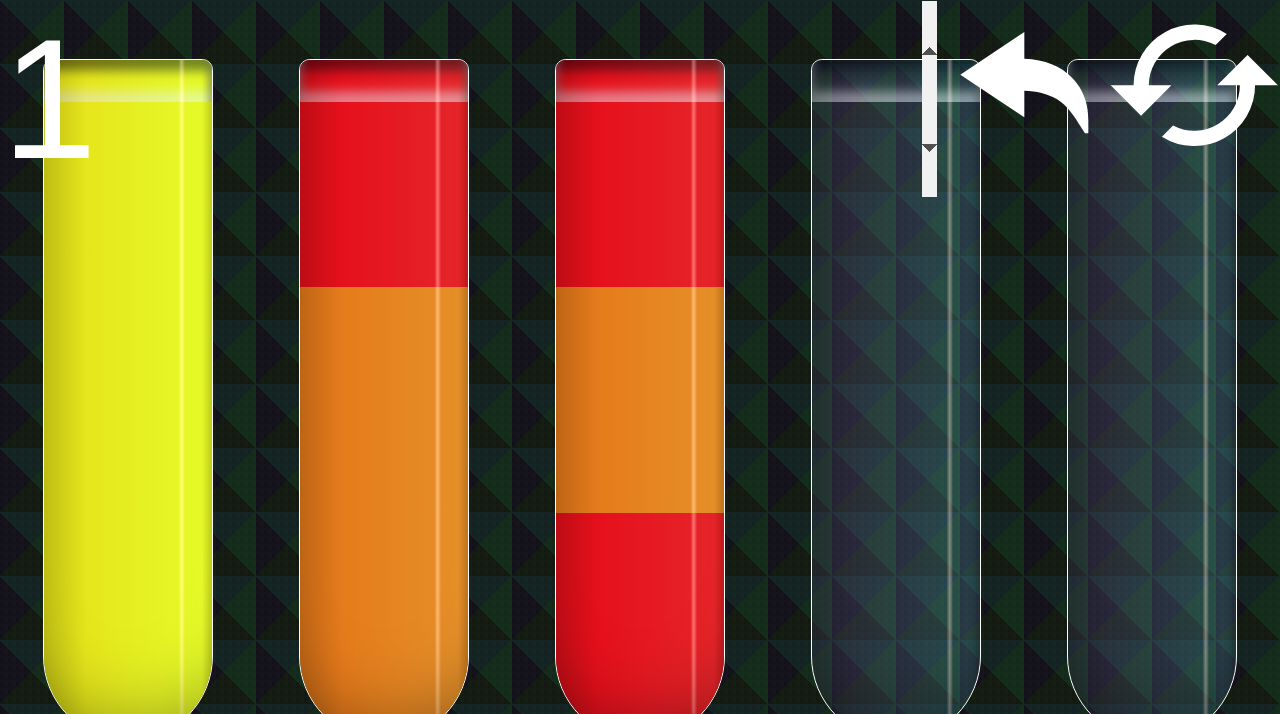
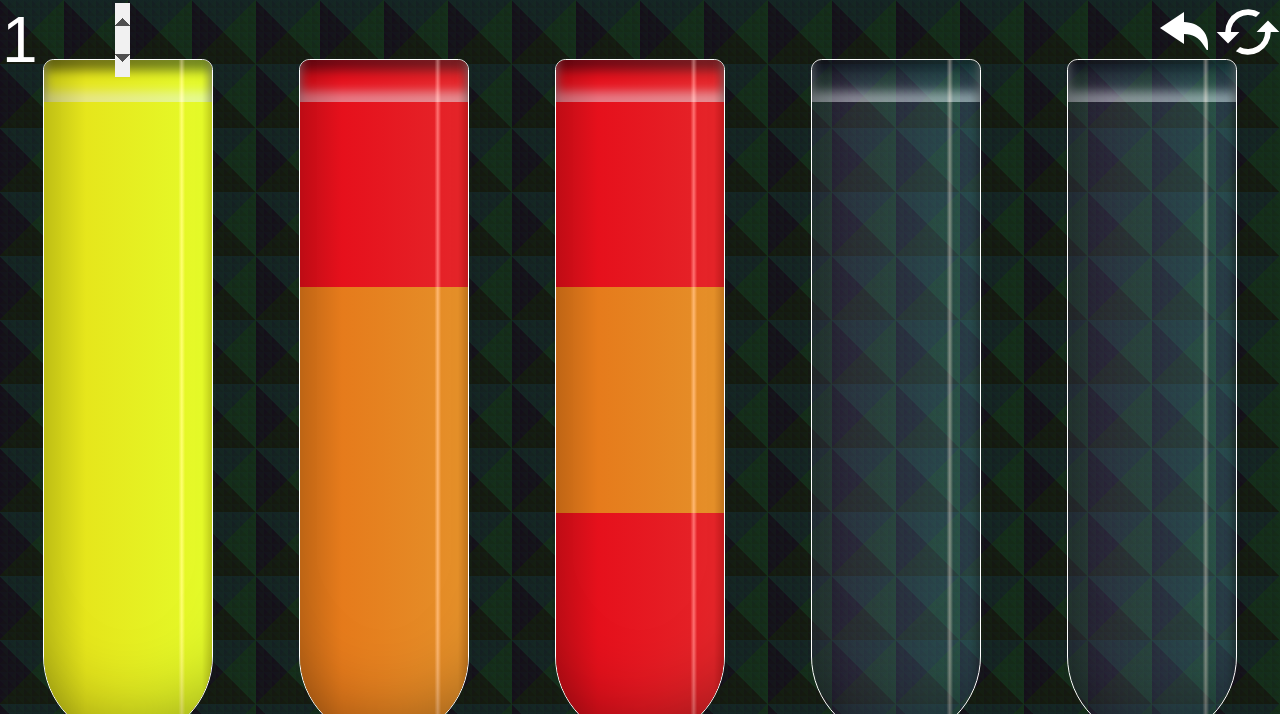
Before and after one commit to Fordi/its-not-a-truck, a website: page docs/index.html in a window 1280 px wide. Shown: the top 714 px of the page. Drawn offline with Linux system fonts and the light colour scheme.

Commit message:
HUD tweaking

```diff
--- a/docs/SortPuzzle.mjs
+++ b/docs/SortPuzzle.mjs
@@ -138,8 +138,10 @@ class SortPuzzle extends HTMLElement {
     }
     const hud = this.ownerDocument.createElement('sort-hud');
     hud.appendChild(this.levelIndicator());
-    hud.appendChild(this.undoButton());
-    hud.appendChild(this.resetButton());
+    const hudRight = this.ownerDocument.createElement('hud-buttons');
+    hud.appendChild(hudRight);
+    hudRight.appendChild(this.undoButton());
+    hudRight.appendChild(this.resetButton());
     this.appendChild(hud);
     this.#history = [];
     localStorage.setItem('level', this.level);
--- a/docs/index.css
+++ b/docs/index.css
@@ -102,17 +102,18 @@ sort-hud {
   display: flex;
   flex-direction: row;
   z-index: 9001;
-  justify-content: flex-end;
+  justify-content: space-between;
+  font-size: 8vh;
 }
 
 input[name="sort-level"] {
   display: block;
   font: inherit;
   color: inherit;
-  width: 1px;
+  width: 2em;
   background: transparent;
   border: none;
-  flex: 1 1 auto;
+  flex: 0 1 auto;
 }
 input[name="sort-level"]:focus {
   outline: none;
```
